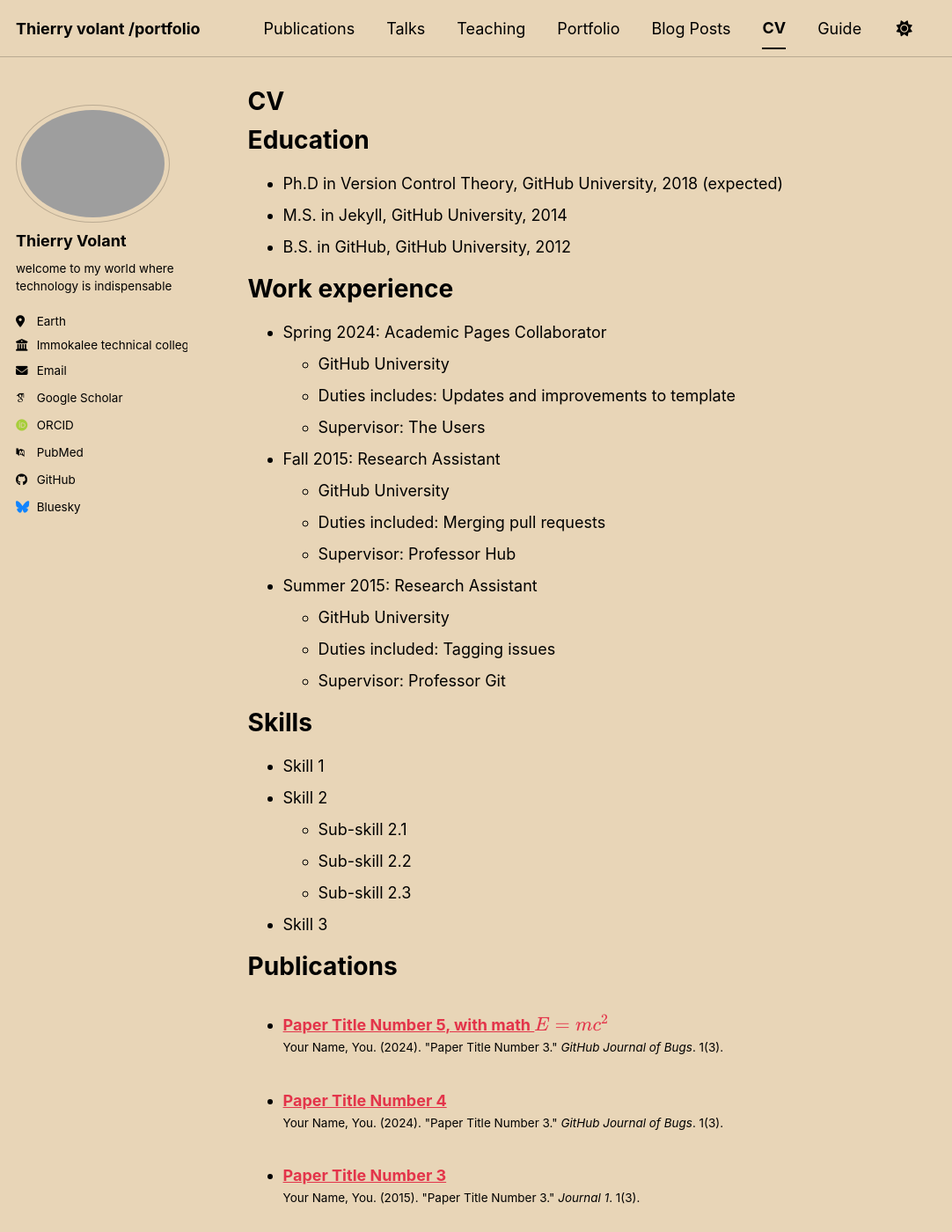
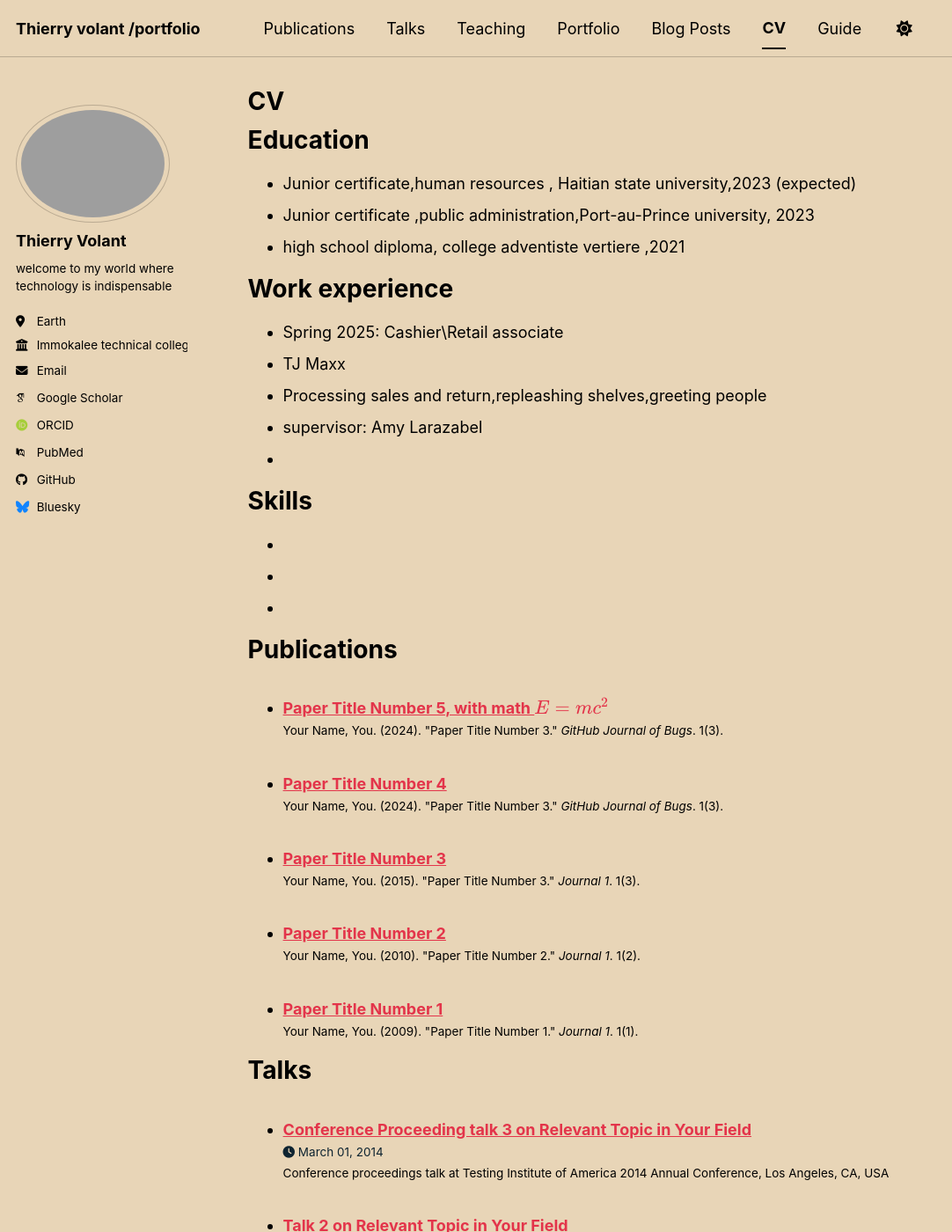
Before and after one commit to Thierry-lgtm/Thierrylgtm.github.io, a Jekyll site: the page built from _pages/cv.md, in a window 1280 px wide and 1400 px high. Shown: the whole window at 88% size, without its empty margins (0-1082 px from the left). Built offline with Jekyll 4.4.1, drawn with Linux system fonts in a browser that asks for light colours; some web fonts are replaced; a script bundle is joined from its source files by our own code; library files that are not in the unit come from our copies.

Commit message:
Update cv.md

```diff
--- a/_pages/cv.md
+++ b/_pages/cv.md
@@ -11,35 +11,23 @@
 
 Education
 ======
-* Ph.D in Version Control Theory, GitHub University, 2018 (expected)
-* M.S. in Jekyll, GitHub University, 2014
-* B.S. in GitHub, GitHub University, 2012
+* Junior certificate,human resources , Haitian state university,2023 (expected)
+* Junior certificate ,public administration,Port-au-Prince university, 2023
+* high school diploma, college adventiste vertiere ,2021
 
 Work experience
 ======
-* Spring 2024: Academic Pages Collaborator
-  * GitHub University
-  * Duties includes: Updates and improvements to template
-  * Supervisor: The Users
-
-* Fall 2015: Research Assistant
-  * GitHub University
-  * Duties included: Merging pull requests
-  * Supervisor: Professor Hub
-
-* Summer 2015: Research Assistant
-  * GitHub University
-  * Duties included: Tagging issues
-  * Supervisor: Professor Git
+* Spring 2025: Cashier\Retail associate
+* TJ Maxx
+* Processing sales and return,repleashing shelves,greeting people
+* supervisor: Amy Larazabel
+*
 
 Skills
 ======
-* Skill 1
-* Skill 2
-  * Sub-skill 2.1
-  * Sub-skill 2.2
-  * Sub-skill 2.3
-* Skill 3
+*
+*
+*
 
 Publications
 ======
```
